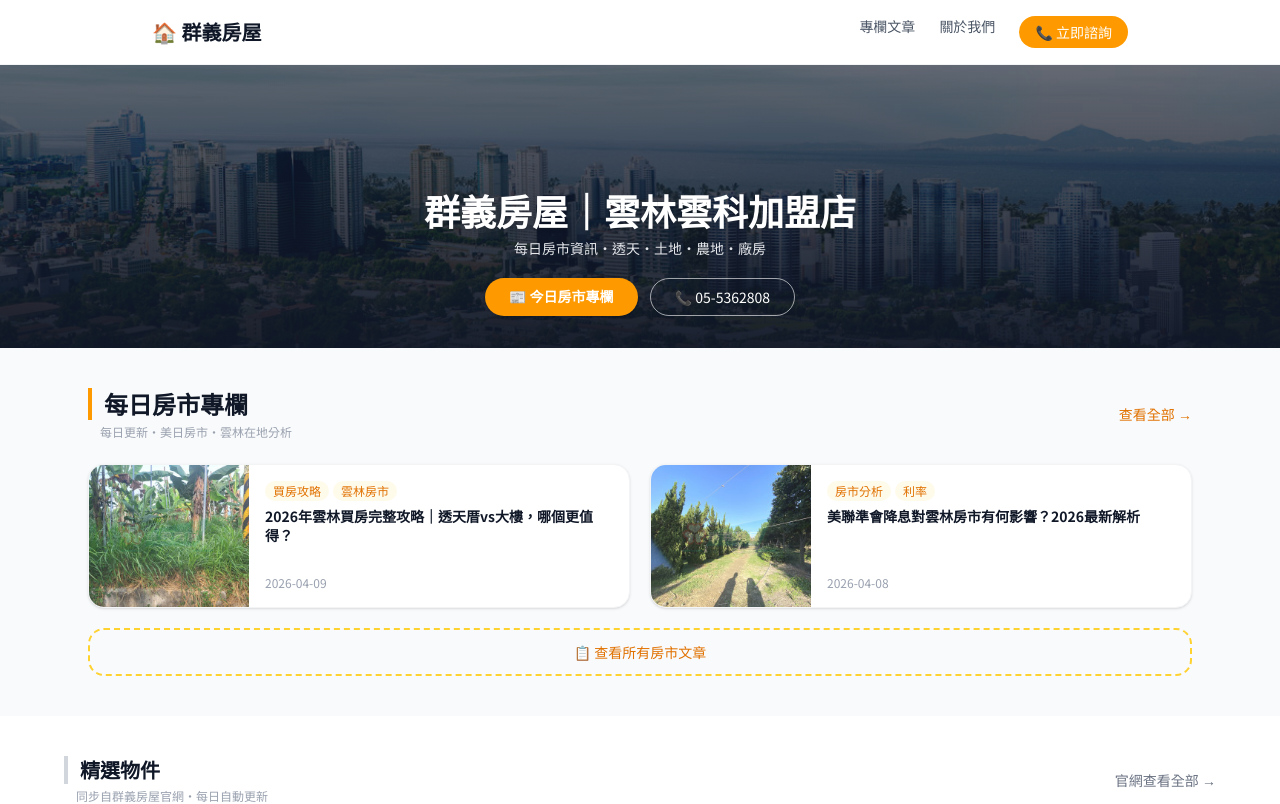
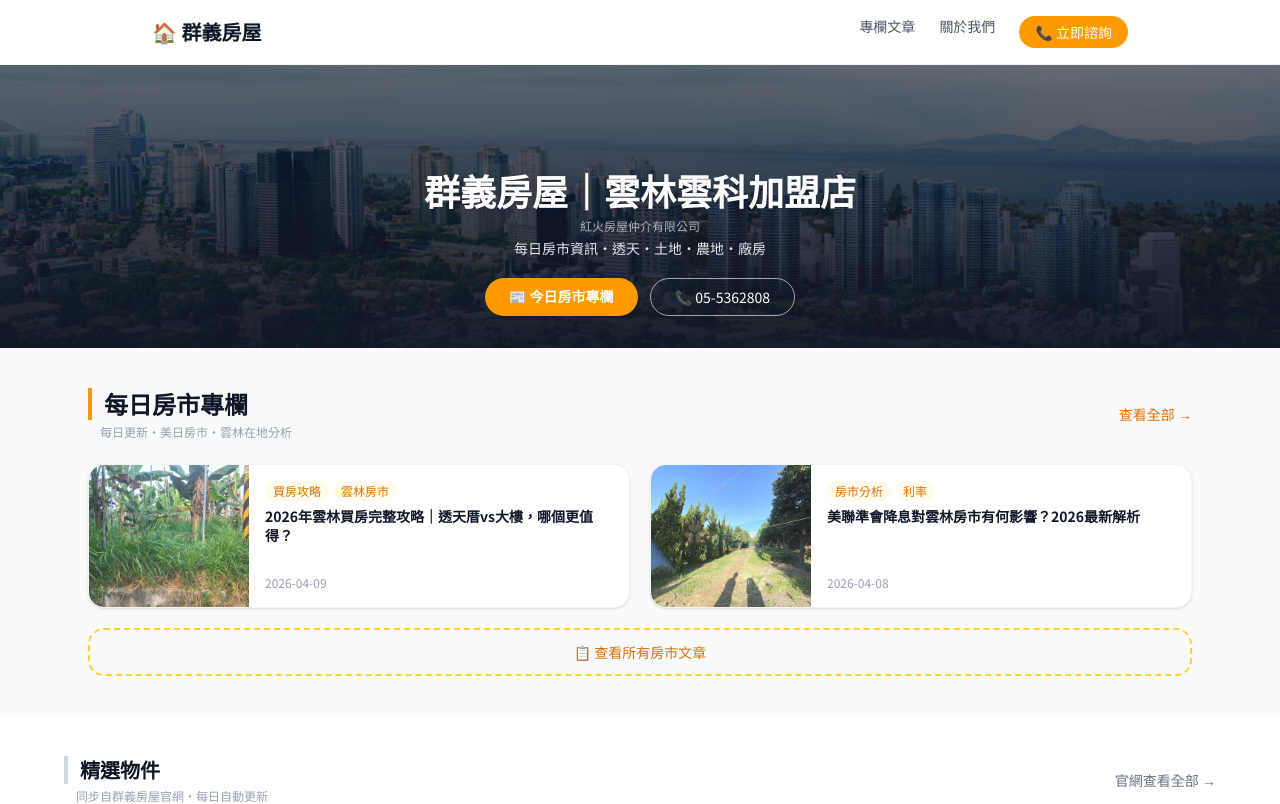
Before and after one commit to yunlinchyi-boop/yunlin-realestate-blog, a Next.js app: page / in a window 1280 px wide. Shown: the top 804 px of the page. Built offline with nearby package versions, Linux system fonts and the light colour scheme.

Commit message:
feat: hero 加入紅火房屋仲介有限公司

```diff
--- a/app/page.tsx
+++ b/app/page.tsx
@@ -51,6 +51,7 @@
           width={1200} height={260} className="w-full object-cover opacity-70" priority />
         <div className="absolute inset-0 bg-gradient-to-t from-gray-900/90 to-transparent flex flex-col items-center justify-end pb-8 px-6 text-center">
           <h1 className="text-2xl md:text-4xl font-bold mb-2 drop-shadow">群義房屋｜雲林雲科加盟店</h1>
+          <p className="text-gray-300 text-xs mb-1 opacity-80">紅火房屋仲介有限公司</p>
           <p className="text-gray-200 text-sm mb-5">每日房市資訊・透天・土地・農地・廠房</p>
           <div className="flex gap-3 justify-center flex-wrap">
             <Link href="/blog" className="bg-amber-500 hover:bg-amber-400 text-white font-bold px-6 py-2 rounded-full transition shadow text-sm">
```
